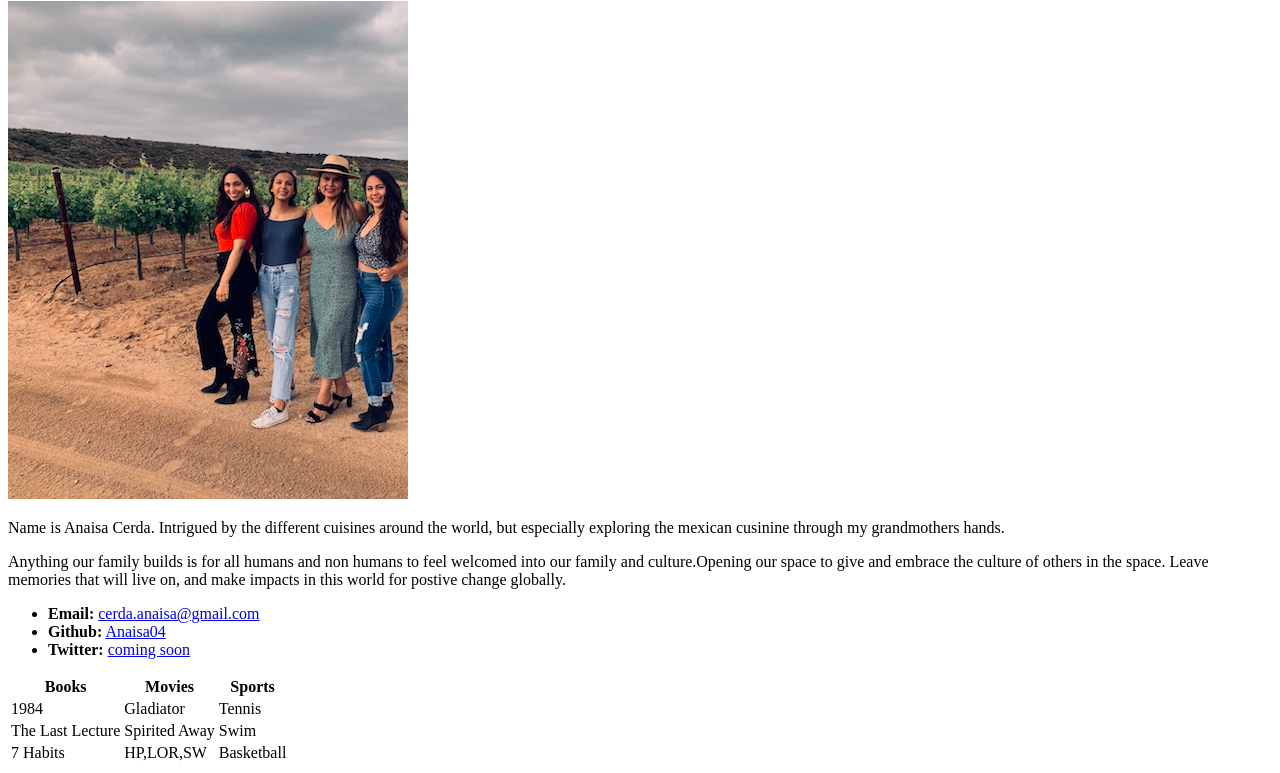
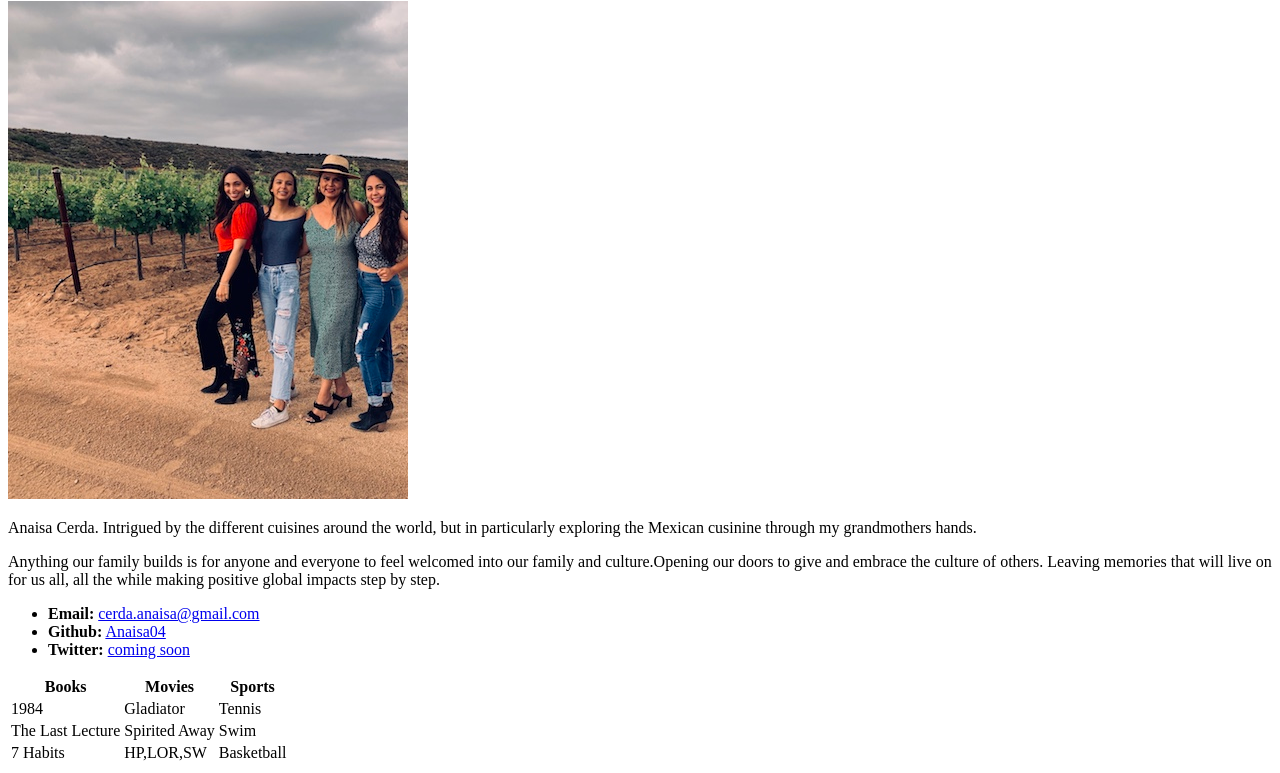
Before and after one commit to Anaisa04/Anaisa04.github.io, a plain HTML site: page index.html in a window 1280 px wide. Shown: the part 79-852 px from the top of the page. Drawn offline with Linux system fonts and the light colour scheme.

Commit message:
Update index.html

```diff
--- a/index.html
+++ b/index.html
@@ -12,9 +12,9 @@
   <img src="FAM.jpg" alt="Your Name">
 
 
-  <p>Name is Anaisa Cerda. Intrigued by the different cuisines around the world, but especially exploring the mexican cusinine through my grandmothers hands.</p>
-  <p>Anything our family builds is for all humans and non humans to feel welcomed into our family and culture.Opening our space to give and embrace the culture of others in the space.
-    Leave memories that will live on, and make impacts in this world for postive change globally.
+  <p>Anaisa Cerda. Intrigued by the different cuisines around the world, but in particularly exploring the Mexican cusinine through my grandmothers hands.</p>
+  <p>Anything our family builds is for anyone and everyone to feel welcomed into our family and culture.Opening our doors to give and embrace the culture of others.
+    Leaving memories that will live on for us all, all the while making positive global impacts step by step.
   </p>
 
   <ul>
```
